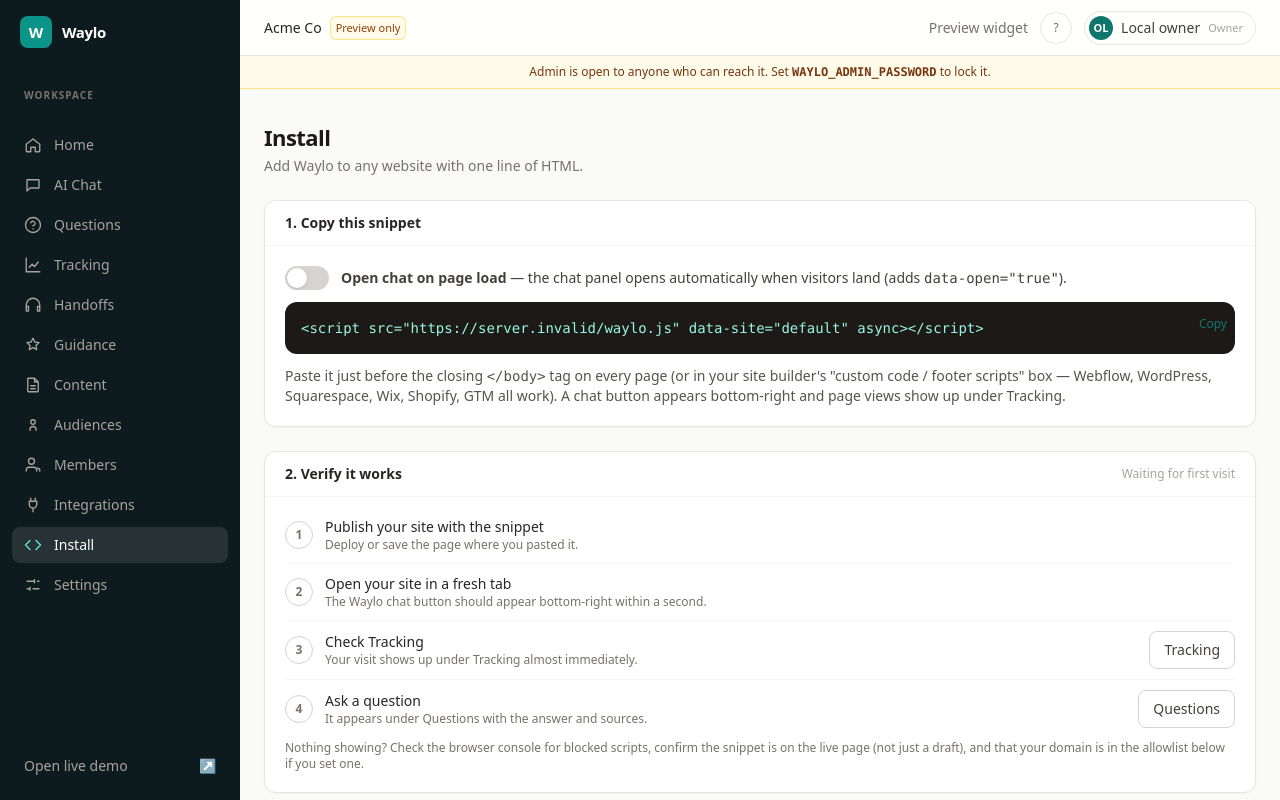
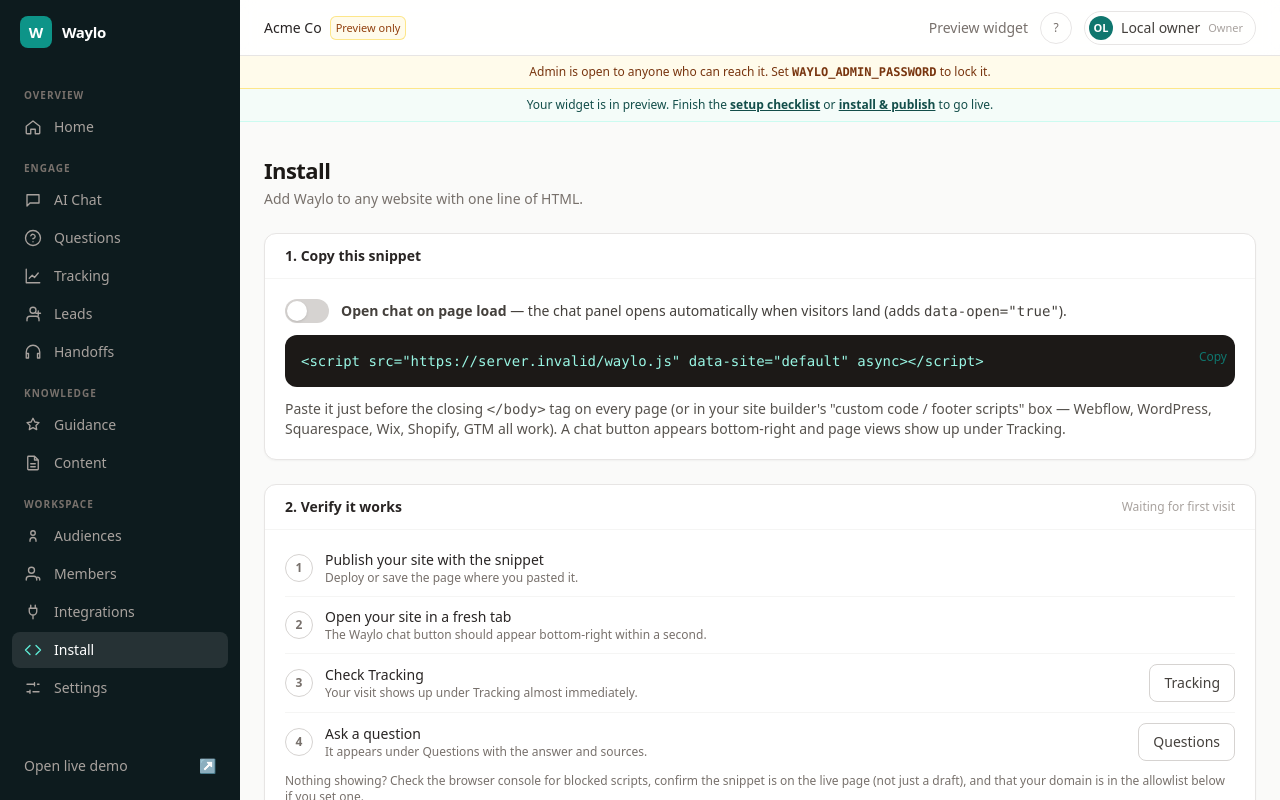
Before and after one commit to mckayluu/waylo, a Next.js app: page /admin/install in a window 1280 px wide. Shown: the top 800 px of the page. Built offline with nearby package versions, Linux system fonts and the light colour scheme; no server answers; the database is empty.

Commit message:
Admin: clearer nav sections, Leads in nav, onboarding polish

```diff
--- a/src/app/admin/AdminNav.tsx
+++ b/src/app/admin/AdminNav.tsx
@@ -2,11 +2,12 @@
 import Link from "next/link";
 import { usePathname } from "next/navigation";
 const I = (d: string) => <svg viewBox="0 0 24 24" className="h-[18px] w-[18px] shrink-0" fill="none" stroke="currentColor" strokeWidth={1.8} strokeLinecap="round" strokeLinejoin="round"><path d={d} /></svg>;
-const NAV = [
+const ALL = [
   { href: "/admin", label: "Home", icon: I("M3 11l9-7 9 7v9a1 1 0 0 1-1 1h-5v-6H9v6H4a1 1 0 0 1-1-1z") },
   { href: "/admin/ai-chat", label: "AI Chat", icon: I("M4 5h16v11H8l-4 4z") },
   { href: "/admin/questions", label: "Questions", icon: I("M9.1 9a3 3 0 0 1 5.8 1c0 2-3 3-3 3M12 17h.01M12 22a10 10 0 1 0 0-20 10 10 0 0 0 0 20z") },
   { href: "/admin/tracking", label: "Tracking", icon: I("M3 3v18h18M7 15l4-4 3 3 5-6") },
+  { href: "/admin/leads", label: "Leads", icon: I("M20 21v-2a4 4 0 0 0-4-4H8a4 4 0 0 0-4 4v2M12 11a4 4 0 1 0 0-8 4 4 0 0 0 0 8zM19 8v6M22 11h-6") },
   { href: "/admin/handoffs", label: "Handoffs", icon: I("M3 14v-2a9 9 0 0 1 18 0v2M3 14h3v6H3zM18 14h3v6h-3z") },
   { href: "/admin/guidance", label: "Guidance", icon: I("M12 3l2.5 5 5.5.8-4 3.9.9 5.5L12 15.6 7.1 18.2l.9-5.5-4-3.9 5.5-.8z") },
   { href: "/admin/content", label: "Content", icon: I("M14 3H6a1 1 0 0 0-1 1v16a1 1 0 0 0 1 1h12a1 1 0 0 0 1-1V8zM14 3v5h5M9 13h6M9 17h6") },
@@ -16,12 +17,22 @@ const NAV = [
   { href: "/admin/install", label: "Install", icon: I("M16 18l6-6-6-6M8 6l-6 6 6 6") },
   { href: "/admin/settings", label: "Settings", icon: I("M4 7h10M18 7h2M4 17h4M12 17h8M14 5v4M8 15v4") },
 ];
+const by = (h: string) => ALL.find((n) => n.href === h)!;
+const SECTIONS = [
+  { title: "Overview", items: ["/admin"] },
+  { title: "Engage", items: ["/admin/ai-chat", "/admin/questions", "/admin/tracking", "/admin/leads", "/admin/handoffs"] },
+  { title: "Knowledge", items: ["/admin/guidance", "/admin/content"] },
+  { title: "Workspace", items: ["/admin/audiences", "/admin/members", "/admin/integrations", "/admin/install", "/admin/settings"] },
+].map((x) => ({ ...x, items: x.items.map(by) }));
 export function AdminNav() {
   const p = usePathname();
-  const active = (h: string) => h === "/admin" ? p === "/admin" : h === "/admin/tracking" ? p.startsWith(h) || p.startsWith("/admin/c/") || p.startsWith("/admin/leads") : p.startsWith(h);
-  return <div className="flex gap-1 overflow-x-auto md:flex-col md:overflow-visible">
-    {NAV.map((n) => (
+  const active = (h: string) => h === "/admin" ? p === "/admin" : h === "/admin/tracking" ? p.startsWith(h) || p.startsWith("/admin/c/") : p.startsWith(h);
+  return <nav className="flex gap-1 overflow-x-auto md:flex-col md:gap-0 md:overflow-y-auto md:overflow-x-visible">
+    {SECTIONS.map((sec) => <div key={sec.title} className="flex gap-1 md:mb-4 md:flex-col md:gap-0.5">
+    <p className="hidden px-3 pb-1 text-[10px] font-semibold uppercase tracking-widest text-stone-500 md:block">{sec.title}</p>
+    {sec.items.map((n) => (
       <Link key={n.href} href={n.href} className={`flex items-center gap-3 rounded-lg px-3 py-2 text-sm transition ${active(n.href) ? "bg-white/10 font-medium text-white" : "text-stone-400 hover:bg-white/5 hover:text-stone-200"}`}>
         <span className={active(n.href) ? "text-teal-300" : ""}>{n.icon}</span><span className="hidden md:inline">{n.label}</span></Link>))}
-  </div>;
+    </div>)}
+  </nav>;
 }
--- a/src/app/admin/layout.tsx
+++ b/src/app/admin/layout.tsx
@@ -16,7 +16,6 @@ export default async function AdminLayout({ children }: { children: React.ReactN
           <span className="grid h-8 w-8 place-items-center rounded-lg bg-teal-600 text-[15px] font-bold text-white">W</span>
           <span className="hidden text-[15px] font-semibold tracking-tight text-white md:inline">Waylo</span>
         </Link>
-        <p className="mb-2 hidden px-3 text-[10px] font-semibold uppercase tracking-widest text-stone-500 md:block">Workspace</p>
         <AdminNav />
         <div className="mt-auto hidden space-y-1 md:block">
           <Link href="/demo" target="_blank" className="flex items-center justify-between rounded-lg px-3 py-2 text-sm text-stone-400 hover:bg-white/5 hover:text-stone-200">Open live demo <span>↗</span></Link>
@@ -27,11 +26,12 @@ export default async function AdminLayout({ children }: { children: React.ReactN
           <div className="flex items-center gap-2 text-sm"><span className="font-medium text-stone-800">{st.siteName}</span>{st.published ? <span className="rounded-md bg-teal-50 px-1.5 py-0.5 text-[11px] font-medium text-teal-800 ring-1 ring-inset ring-teal-200">Live</span> : <span className="rounded-md bg-amber-50 px-1.5 py-0.5 text-[11px] font-medium text-amber-800 ring-1 ring-inset ring-amber-200">Preview only</span>}</div>
           <div className="flex items-center gap-3">
             <Link href="/demo" target="_blank" className="hidden text-sm text-stone-500 hover:text-stone-800 sm:inline">Preview widget</Link>
-            <span className="grid h-8 w-8 place-items-center rounded-full border border-stone-200 text-xs text-stone-500" title="Help">?</span>
+            <Link href="/admin" className="grid h-8 w-8 place-items-center rounded-full border border-stone-200 text-xs text-stone-500 hover:border-teal-300 hover:text-teal-700" title="Setup checklist">?</Link>
             <span className="flex items-center gap-2 rounded-full border border-stone-200 py-1 pl-1 pr-3 text-sm" title={`${who} · ${s?.role}`}><span className="grid h-6 w-6 place-items-center rounded-full bg-teal-700 text-[11px] font-semibold text-white">{ini || "W"}</span><span className="hidden text-stone-700 sm:inline">{auth ? who : "Local owner"}</span><span className="hidden text-[11px] text-stone-400 sm:inline">{s?.role}</span></span>{auth && <form action="/api/auth/logout" method="post"><button className="text-sm text-stone-500 hover:text-stone-800">Sign out</button></form>}
           </div>
         </header>
         {!auth && <div className="border-b border-amber-200 bg-amber-50 px-6 py-2 text-center text-xs text-amber-900">Admin is open to anyone who can reach it. Set <code className="font-semibold">WAYLO_ADMIN_PASSWORD</code> to lock it.</div>}
+        {!st.published && <div className="border-b border-teal-100 bg-teal-50/60 px-6 py-2 text-center text-xs text-teal-900">Your widget is in preview. Finish the <Link href="/admin" className="font-semibold underline">setup checklist</Link> or <Link href="/admin/install" className="font-semibold underline">install &amp; publish</Link> to go live.</div>}
         <main className="mx-auto max-w-6xl px-6 py-8">{children}</main>
       </div>
     </div>);
```
